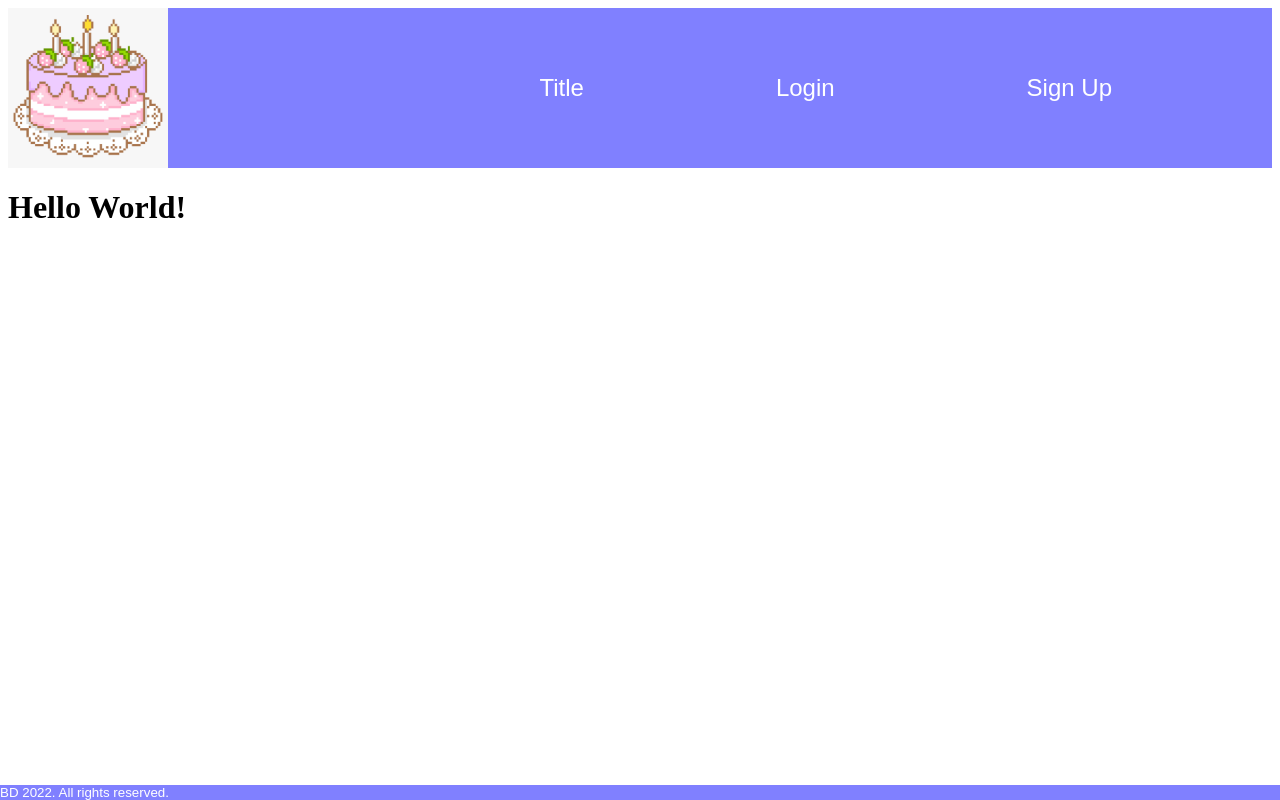
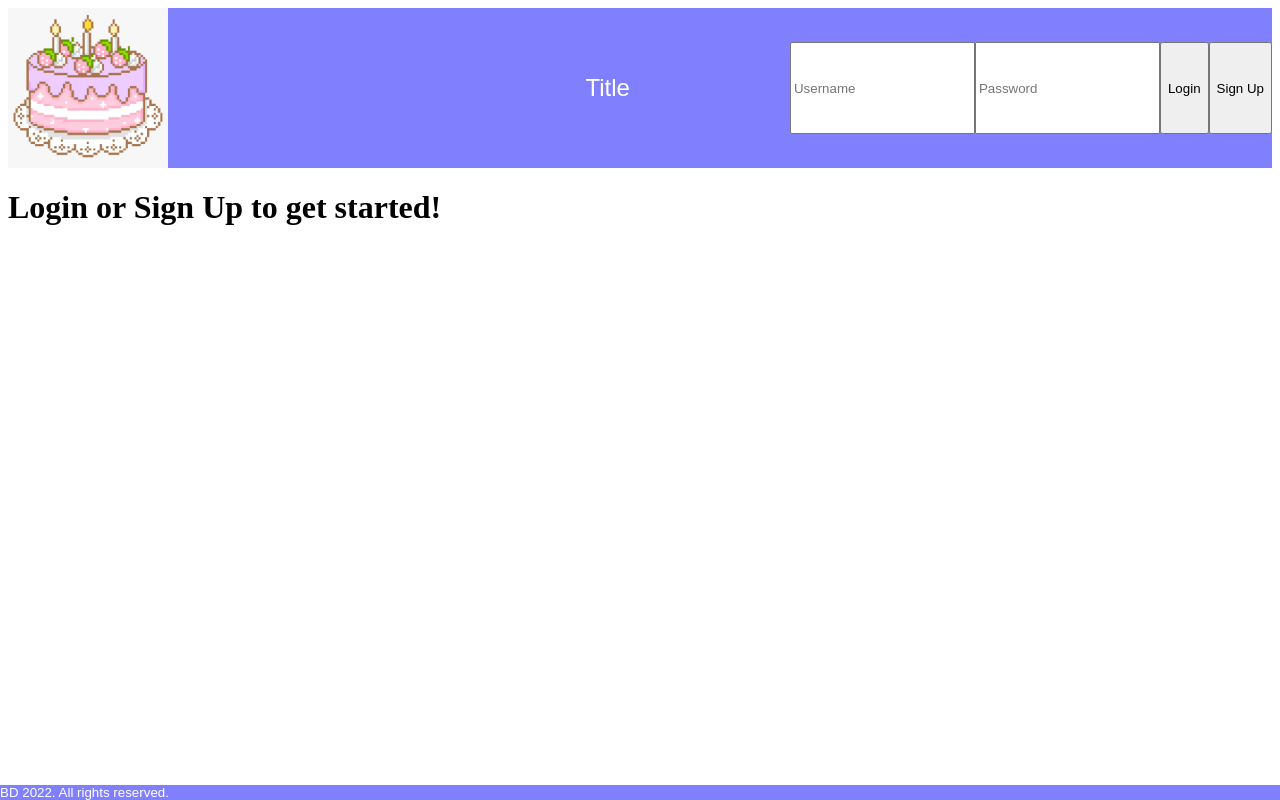
Before and after one commit to bri-davis/paper-trade, a React (Create React App) app: page / in a window 1280 px wide. Built offline with nearby package versions, Linux system fonts and the light colour scheme.

Commit message:
Added login/signup UI to navbar

```diff
--- a/src/components/Main.js
+++ b/src/components/Main.js
@@ -4,7 +4,7 @@ export default function Main() {
 
     return (
         <div>
-            <h1>Hello World!</h1>
+            <h1>Login or Sign Up to get started!</h1>
         </div>
     )
 }
--- a/src/components/Navbar.js
+++ b/src/components/Navbar.js
@@ -1,14 +1,33 @@
-import React from "react";
+import React, { useState } from "react";
 import logo from "../images/cake.png"
 
 export default function Navbar() {
+
+    const [username, setUsername] = useState();
+    const usernameChange = event => {
+        setUsername(event.target.value)
+    }
+    const loginBtn = () => {
+        alert(username)
+    }
+
+    const [password, setPassword] = useState();
+    const passwordChange = event2 => {
+        setPassword(event2.target.value)
+    }
+    const signUpBtn = () => {
+        alert(password)
+    }
+
     return (
         <nav className="nav">
             <img src={logo} />
             <ul className = "nav-items">
                 <li>Title</li>
-                <li>Login</li>
-                <li>Sign Up</li>
+                <input id='username' onChange={usernameChange} value={username} placeholder='Username'></input>
+                <input id='password' onChange={passwordChange} value={password} placeholder='Password'></input>
+                <button onClick={loginBtn}>Login</button>
+                <button onClick={signUpBtn}>Sign Up</button>
             </ul>
         </nav>
     )
```
